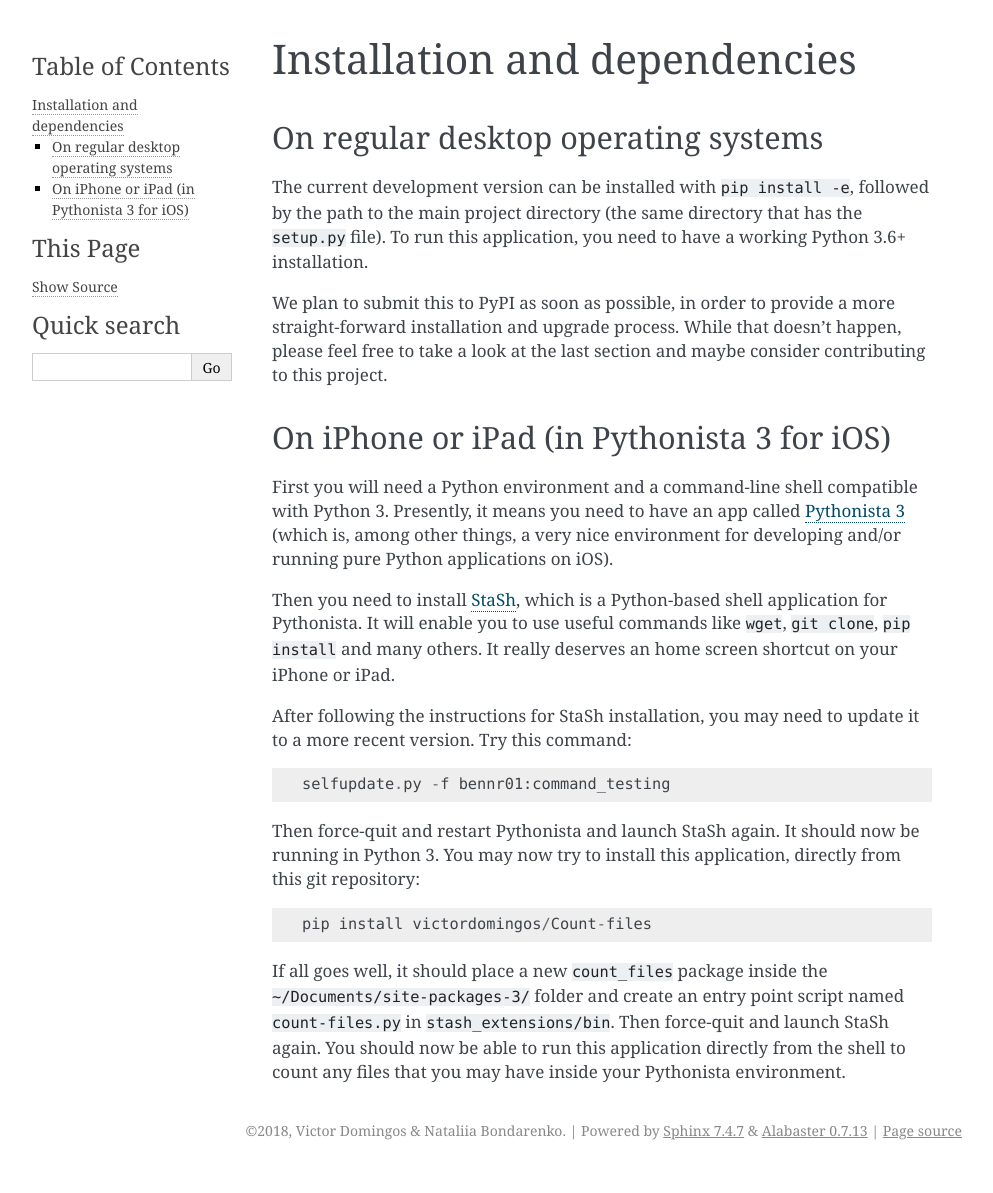
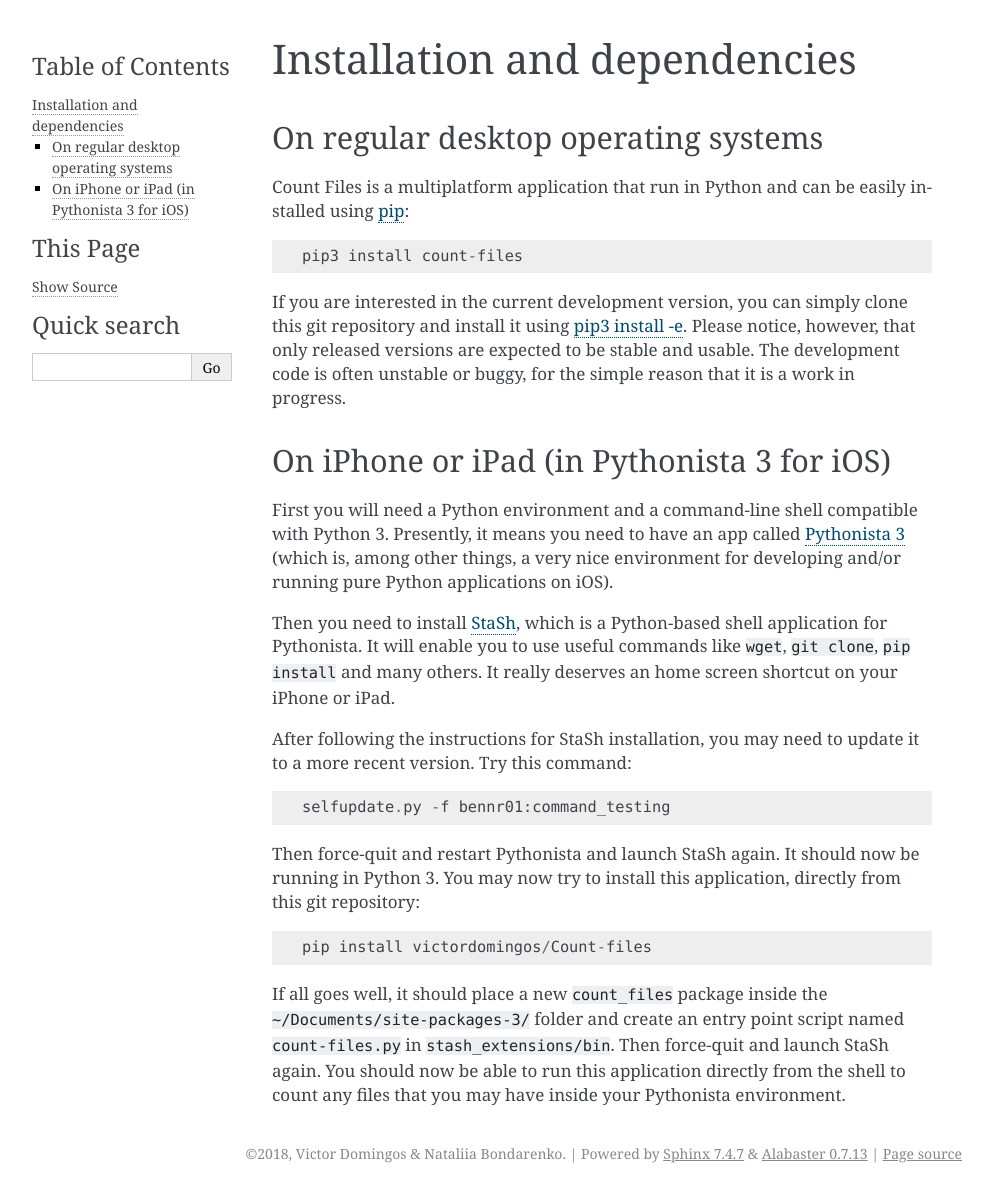
Before and after one commit to victordomingos/Count-files, a Sphinx documentation site: the page built from docs/source/installation.rst, in a window 1280 px wide. Shown: the whole page, without its empty margins (148-1141 px from the left). Built offline with Sphinx 7.4.7, drawn with Linux system fonts in a browser that asks for light colours; before the commit the page ends 1170 px from its top, so only the background shows below that.

Commit message:
updated installation for RTD

```diff
--- a/docs/source/installation.rst
+++ b/docs/source/installation.rst
@@ -4,15 +4,11 @@
 On regular desktop operating systems
 ^^^^^^^^^^^^^^^^^^^^^^^^^^^^^^^^^^^^
 
-The current development version can be installed with ``pip install -e``,
-followed by the path to the main project directory (the same directory that
-has the ``setup.py`` file). To run this application, you need to have a working
-Python 3.6+ installation.
+Count Files is a multiplatform application that run in Python and can be easily  installed using `pip <https://pip.pypa.io/en/stable/quickstart/>`_::
 
-We plan to submit this to PyPI as soon as possible, in order to provide a more
-straight-forward installation and upgrade process. While that doesn't happen,
-please feel free to take a look at the last section and maybe consider
-contributing to this project.
+   pip3 install count-files
+
+If you are interested in the current development version, you can simply clone this git repository and install it using `pip3 install -e <https://pip.pypa.io/en/stable/reference/pip_install/#editable-installs>`_. Please notice, however, that only released versions are expected to be stable and usable. The development code is often unstable or buggy, for the simple reason that it is a work in progress.
 
 On iPhone or iPad (in Pythonista 3 for iOS)
 ^^^^^^^^^^^^^^^^^^^^^^^^^^^^^^^^^^^^^^^^^^^
```
